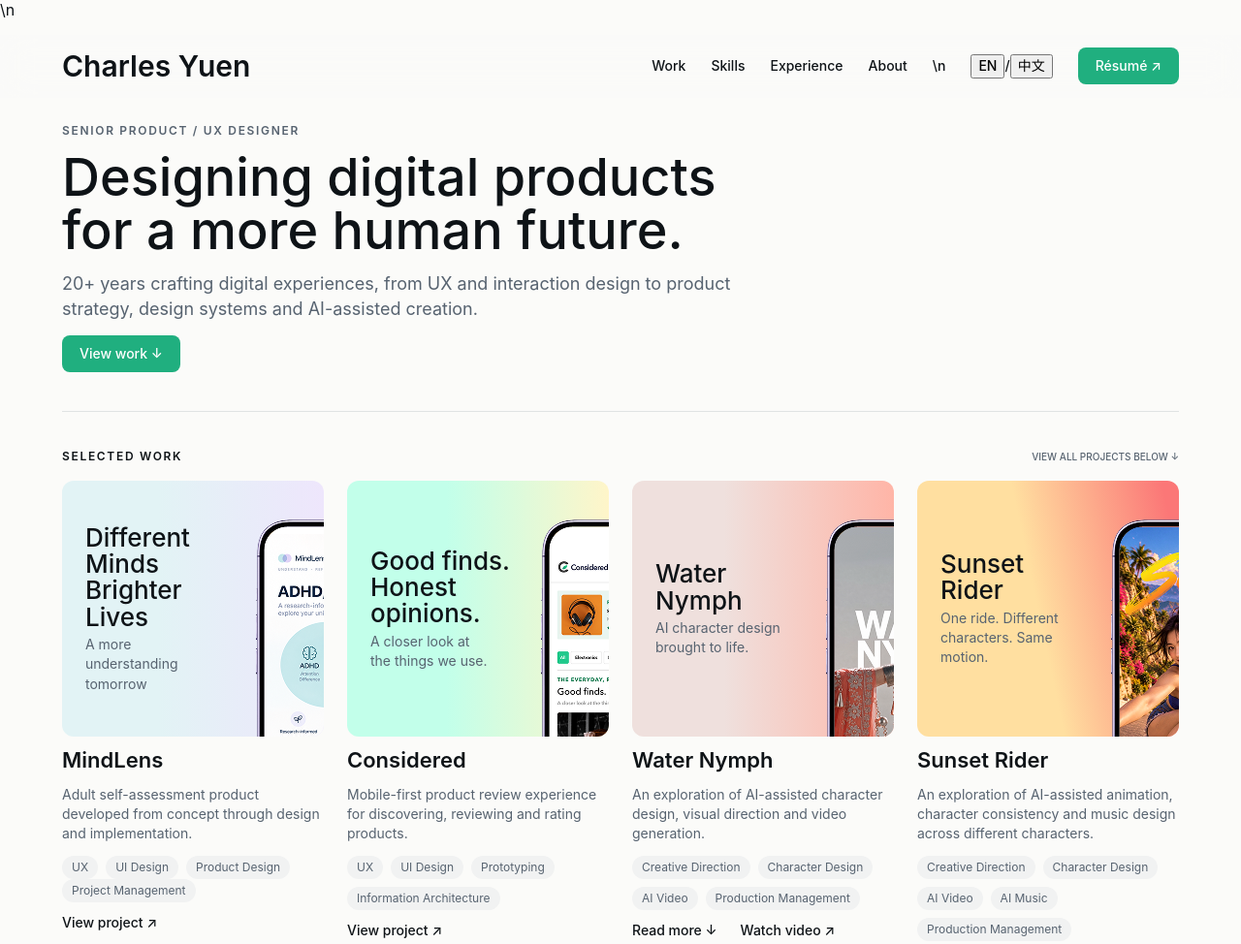
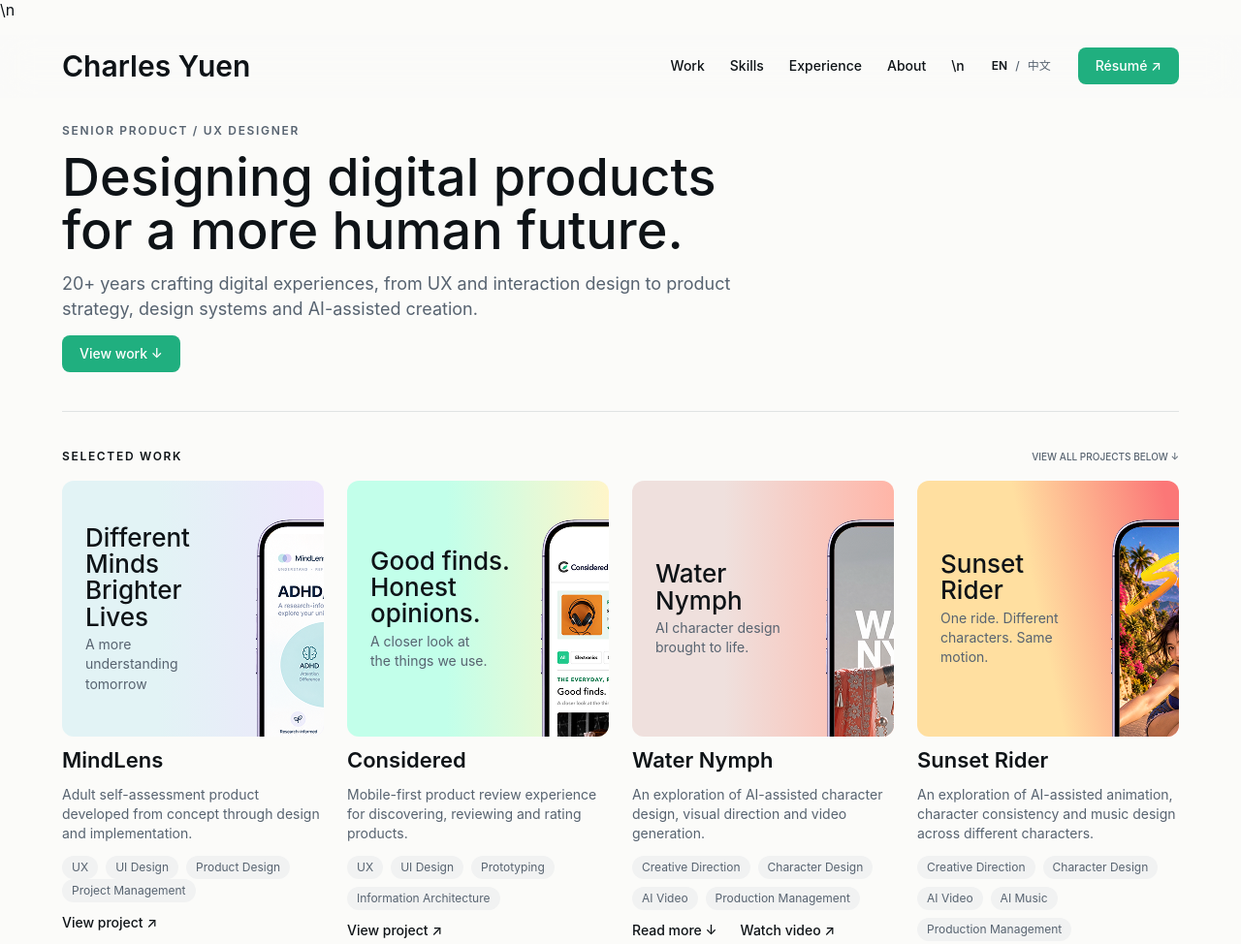
Before and after one commit to cyko-design/portfolio, a website: page index.html in a window 1280 px wide. Shown: the top 974 px of the page at 97% size. Drawn offline with Linux system fonts and the light colour scheme; a web font is replaced by a local one.

Commit message:
Style portfolio language switch

```diff
--- a/styles.css
+++ b/styles.css
@@ -92,3 +92,10 @@ body.resume-is-open{position:fixed;width:100%;overflow:hidden}
   .resume-identity{gap:12px}
   .resume-identity h2{font-size:21px}
 }
+
+.language-switch{display:flex;align-items:center;gap:6px;color:var(--muted);font-size:.75rem;white-space:nowrap}
+.language-switch button{border:0;background:transparent;padding:6px 2px;color:var(--muted);font-size:.75rem;font-weight:500}
+.language-switch button[aria-pressed="true"]{color:var(--ink);font-weight:600}
+.language-switch button:hover{color:var(--green)}
+@media(max-width:767px){.language-switch{padding:8px 16px}.language-switch button{padding:6px 0}}
+html[lang="zh-CN"] body{font-family:Inter,"PingFang SC","Microsoft YaHei","Noto Sans CJK SC",Arial,sans-serif}
```
